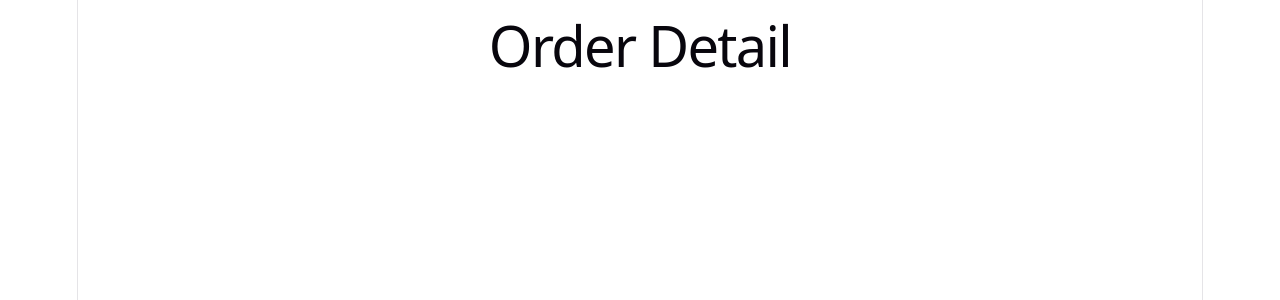
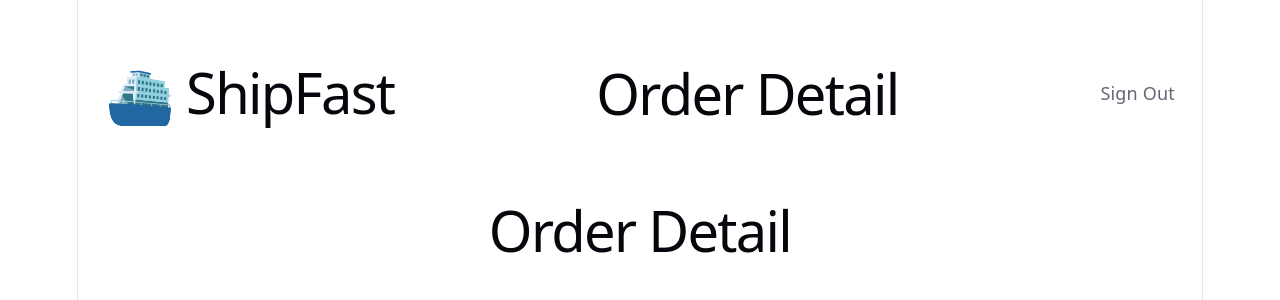
Before and after one commit to michaelcjefferson/order-flow-dashboard, a React (Vite) app: page /orders/1 in a window 1280 px wide. Shown: the top 300 px of the page. Built offline with nearby package versions, Linux system fonts and the light colour scheme.

Commit message:
Feat: add dashboard layout to all routes, include dummy header

```diff
--- a/src/app/routes.tsx
+++ b/src/app/routes.tsx
@@ -2,25 +2,34 @@ import { createBrowserRouter, Navigate } from "react-router-dom";
 
 import OrdersPage from "../features/orders/pages/OrdersPage";
 import OrderDetailPage from "../features/orders/pages/OrderDetailPage";
+import DashboardLayout from "../layouts/DashboardLayout";
 
 // -- Routes
 export const router = createBrowserRouter([
+  {
+    // Wrap all routes in dashboard layout
+    element: <DashboardLayout />,
+    children: [
+      {
         // As there is no full app dashboard, redirect "/" routes to OrdersPage for now
-  {
         path: "/",
         element: <Navigate to="/orders" replace />,
       },
       {
         path: "/orders",
         element: <OrdersPage />,
+        handle: { title: "Orders" },
       },
       {
         path: "/orders/:id",
         element: <OrderDetailPage />,
+        handle: { title: "Order Detail" },
       },
       // catch-all redirect to default page
       {
         path: "*",
         element: <Navigate to="/" replace />
       },
+    ]
+  }
 ]);
--- /dev/null
+++ b/src/components/BrandMark.tsx
@@ -0,0 +1,12 @@
+import { Link } from "react-router-dom";
+
+// Company logo and name - link to homepage
+export default function BrandMark() {
+  return (
+    <Link to="/" className="decoration-4 underline-offset-4 hover:underline">
+      <h1 className="text-2xl sm:text-3xl font-bold mb-2 hover:text-blue">
+        ⛴️ ShipFast
+      </h1>
+    </Link>
+  )
+}
--- /dev/null
+++ b/src/components/Header.tsx
@@ -0,0 +1,17 @@
+import BrandMark from "./BrandMark";
+
+type HeaderProps = {
+  title: string;
+};
+
+export default function Header({title}: HeaderProps) {
+  return (
+    <header className="w-full max-w-5xl mb-6 flex items-center justify-between gap-2 flex-wrap">
+      <BrandMark />
+
+      <h1>{title}</h1>
+
+      <button>Sign Out</button>
+    </header>
+  )
+}
--- a/src/layouts/DashboardLayout.tsx
+++ b/src/layouts/DashboardLayout.tsx
@@ -0,0 +1,21 @@
+import { Outlet, useMatches } from "react-router-dom";
+import Header from "../components/Header";
+
+export default function DashboardLayout() {
+  const matches = useMatches();
+
+  // Find last route match that has a "title" property in its handle
+  const currentMatch = matches[matches.length - 1];
+
+  const title = currentMatch.handle?.title ?? "Dashboard";
+
+  return (
+    // Container
+    <div className="min-h-screen flex flex-col items-center p-6">
+      <Header title={title}></Header>
+      <main>
+        <Outlet />
+      </main>
+    </div>
+  );
+}
```
Lines whose indentation alone changed are shown as unchanged.
